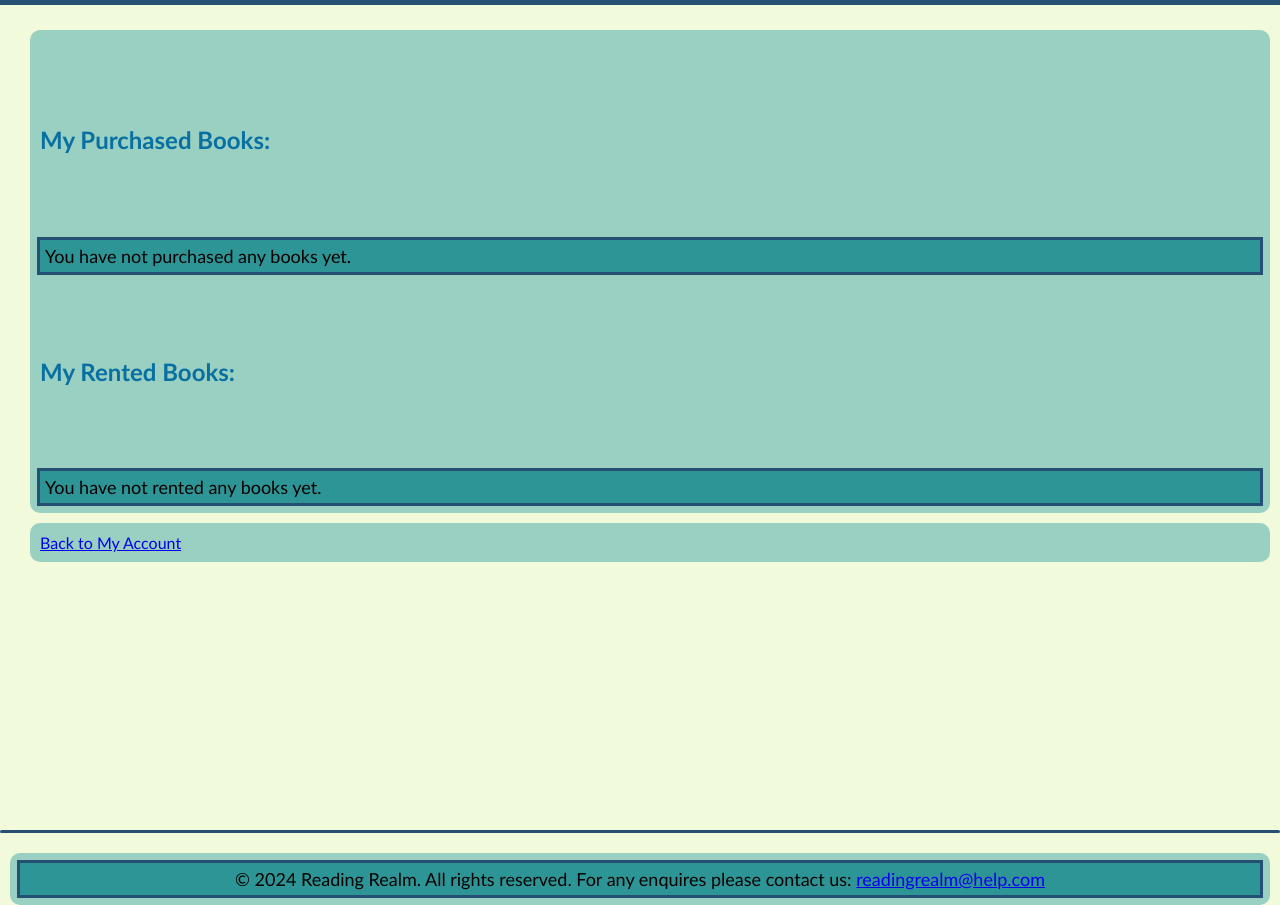
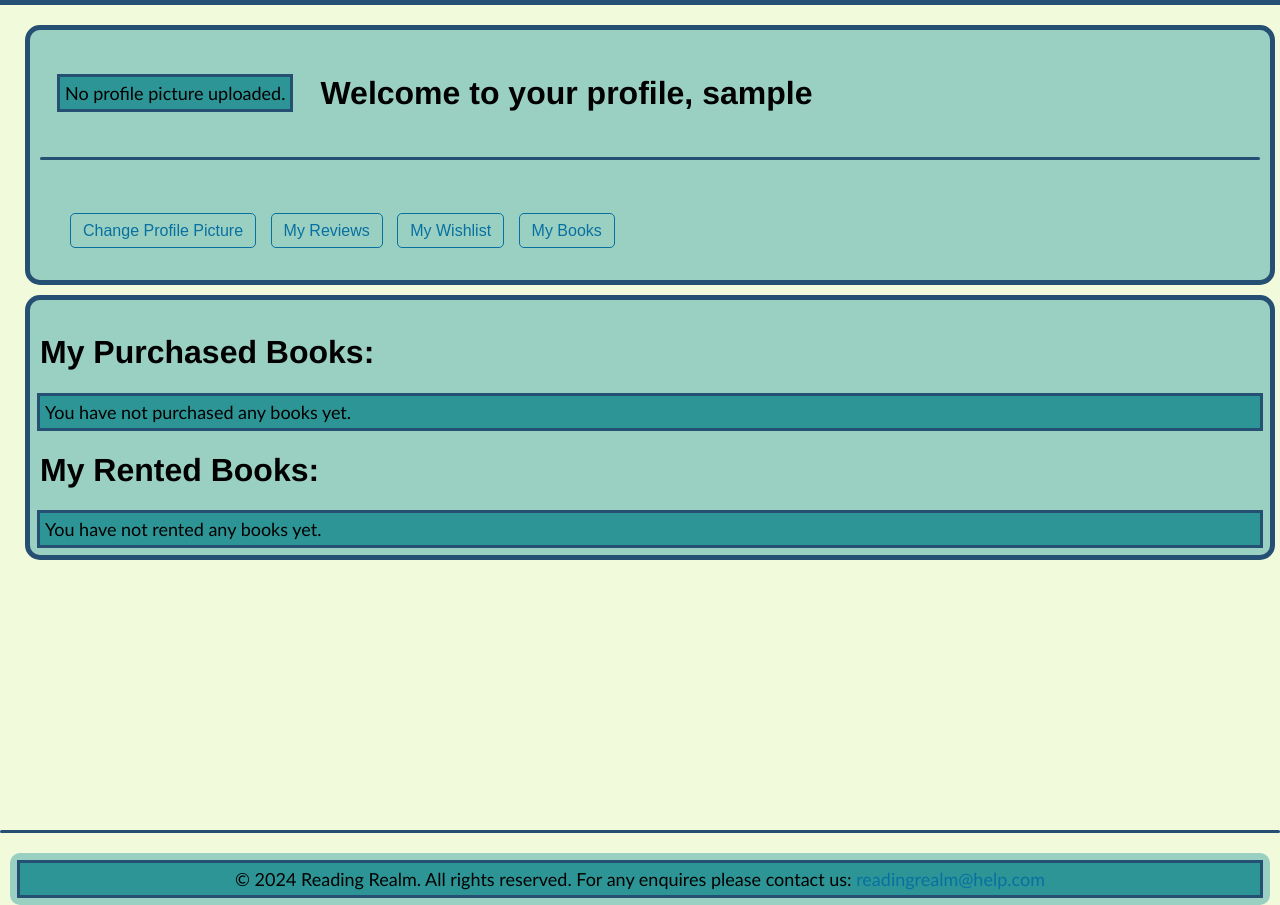
Before and after one commit to nurhussein1/e15wad, a Django app: page /realm/account/mybooks/ in a window 1280 px wide. Shown: the part 111-1016 px from the top of the page. Run offline with Django 3.2, Linux system fonts and the light colour scheme; the visitor is signed in with stand-in values (Sample User, id 1); data that the repository does not hold is empty.

Commit message:
finalised html and css styling for all pages, mainly account and account subpages

```diff
--- a/static/CSS/basestyles.css
+++ b/static/CSS/basestyles.css
@@ -5,18 +5,17 @@
     box-sizing: border-box;
 }
 
-/* h1 {
+h1 {
     margin-top: 2%;
-    margin-bottom: 20px;
-    margin-left: 25px;
+    margin-bottom: 2%;
     color: rgb(0, 0, 0);
     font-family: Helvetica;
     text-align: left;
-} */
+}
 
 h2 {
-    margin-top: 7%;
-    margin-bottom: 7%;
+    margin-top: 2%;
+    margin-bottom: 2%;
     color: #0870a1;
 }
 
@@ -63,6 +62,18 @@ p {
     padding: 5px
 }
 
+#plain{
+    font-size: 18px;
+    outline: none;
+    background-color: #9AD0C2;
+    padding: 5px
+}
+
+a{
+    text-decoration: none;
+    color: #0870a1;
+}
+
 .page-contents {
     opacity: 1;
     transition: opacity 1.5s ease; /* Apply transition effect to opacity */
--- a/templates/realm/about.html
+++ b/templates/realm/about.html
@@ -5,7 +5,7 @@
 About
 {% endblock %}
 {% block body_block %}
-<div class="about-section">
+<div class="outline">
     <h1>About Us</h1>
     <p>
         Welcome to Reading Realm, your go-to platform for all things literature and reading-related. Dive into our
--- a/templates/realm/account/mybooks.html
+++ b/templates/realm/account/mybooks.html
@@ -1,31 +1,42 @@
 {% extends 'realm/base.html' %}
 {% block body_block %}
-<div>
-    <h2>My Purchased Books:</h2>
+<div class="outline">
+    <div class="profileContainer">
+        {% if profile_picture_url %}
+            <img id="pfp" src="{{ profile_picture_url }}" alt="Profile Picture">
+        {% else %}
+            <p>No profile picture uploaded.</p>
+        {% endif %}
+        <h1>Welcome to your profile, {{ user.username }}</h1>
+    </div>
+    <hr />
+    <div class="user-options">
+        <strong>{{ boldmessage }}</strong><br>
+        <ul>
+            <li><a href="{% url 'realm:ProfilePictures' %}">Change Profile Picture</a></li>
+            <li><a href="{% url 'realm:MyReviews' %}">My Reviews</a></li>
+            <li><a href="{% url 'realm:MyWishList' %}">My Wishlist</a></li>
+            <li><a href="{% url 'realm:MyBooks' %}">My Books</a></li>
+        </ul>
+    </div>
+</div>
+<div class="outline">
+    <h1>My Purchased Books:</h1>
     {% if purchased_books %}
-        <ul>
         {% for purchase in purchased_books %}
-            <li><a href="{% url 'realm:book' purchase.book.slug %}">{{ purchase.book.title }}</a> - Purchased on: {{ purchase.purchase_date }}</li>
+            <h2><a href="{% url 'realm:book' purchase.book.slug %}">{{ purchase.book.title }}</a></h2> <p class="timeStamp"> Purchased on: {{ purchase.purchase_date }}</p>
         {% endfor %}
-        </ul>
     {% else %}
         <p>You have not purchased any books yet.</p>
     {% endif %}
 
-    <h2>My Rented Books:</h2>
+    <h1>My Rented Books:</h1>
     {% if rented_books %}
-        <ul>
         {% for rental in rented_books %}
-            <li><a href="{% url 'realm:book' rental.book.slug %}">{{ rental.book.title }}</a> - Rented on: {{ rental.rental_date }} (expires on {{ rental.rental_end_date }})</li>
+            <h2><a href="{% url 'realm:book' rental.book.slug %}">{{ rental.book.title }}</a></h2><p class="timeStamp"><p class="timeStamp">- Rented on: {{ rental.rental_date }} (expires on {{ rental.rental_end_date }})</p>
         {% endfor %}
-        </ul>
     {% else %}
         <p>You have not rented any books yet.</p>
     {% endif %}
 </div>
-
-<div>
-    <a href="/realm/account">Back to My Account</a><br />
-</div>
-
 {% endblock %}
```
Also changed, not shown: other parts of static/CSS/basestyles.css (+65 -3 lines), templates/realm/account/myreviews.html (+27 -23 lines), templates/realm/account/mywishlist.html (+23 -9 lines), templates/realm/account/profilepicture.html (+23 -7 lines), templates/realm/book/book.html (+15 -29 lines), templates/realm/categories/category.html (+5 -11 lines).
